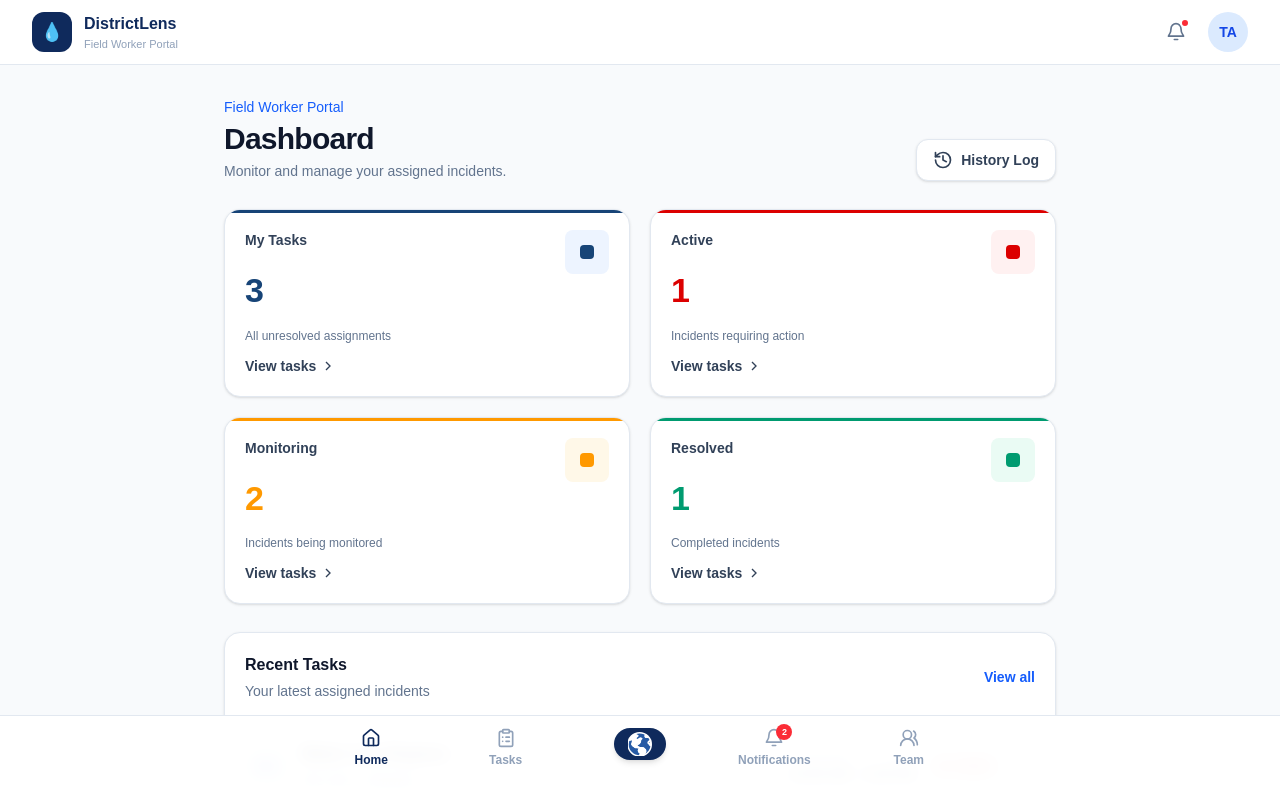
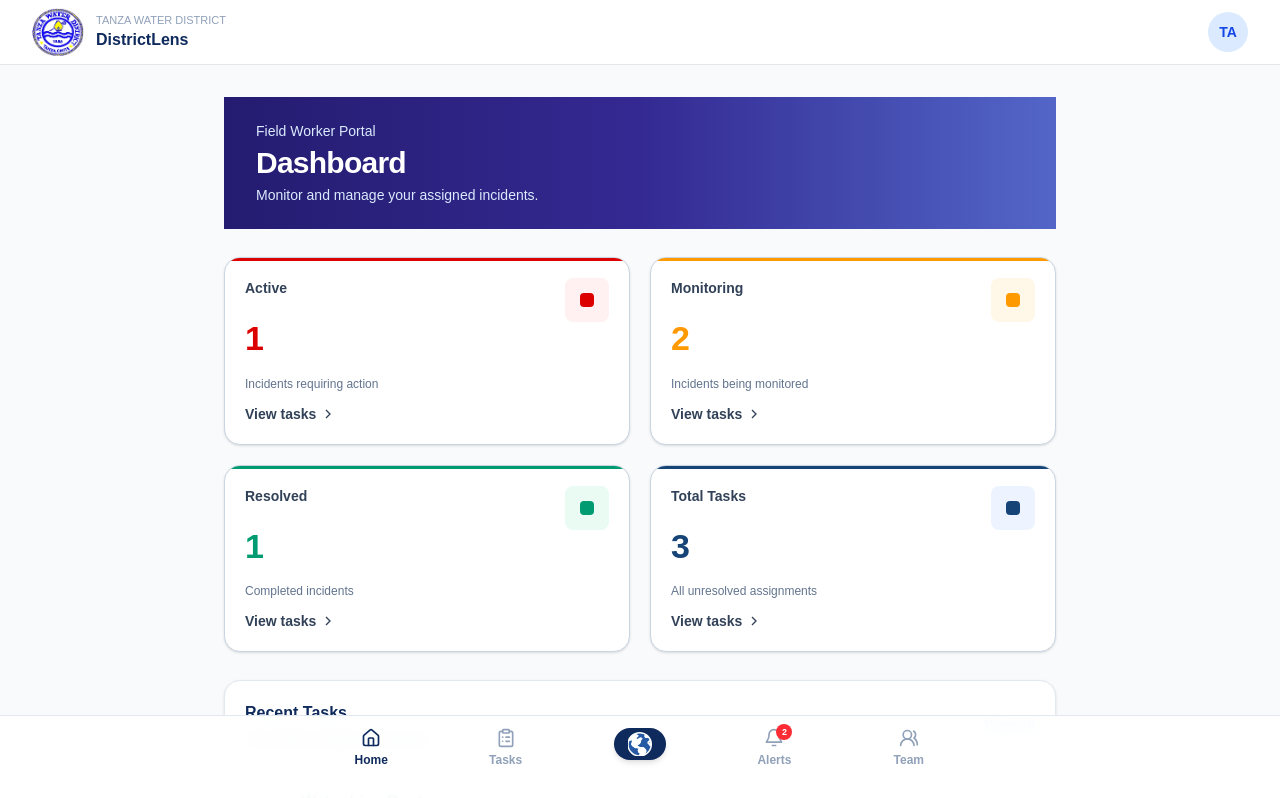
Before and after one commit to vincent23/districtlens_field_worker, a Next.js app: page / in a window 1280 px wide. Shown: the top 798 px of the page. Built offline with nearby package versions, Linux system fonts and the light colour scheme.

Commit message:
Changes some UI

```diff
--- a/app/components/fieldworker.tsx
+++ b/app/components/fieldworker.tsx
@@ -772,38 +772,37 @@ export default function FieldWorkerShell({
     >
       <div className="min-h-screen bg-slate-50 pb-24 text-slate-900">
         {/* TOP BAR */}
-        <header className="sticky top-0 z-40 border-b border-slate-200 bg-white/95 backdrop-blur">
+        <header className="sticky top-0 z-40 border-b border-gray-200 bg-white/95 backdrop-blur">
           <div className="mx-auto flex h-16 w-full max-w-7xl items-center justify-between px-3 sm:px-6 lg:px-8">
             <Link
               href="/"
               onClick={() => setSelectedTask(null)}
               className="flex min-w-0 items-center gap-2 sm:gap-3"
             >
-              <div className="flex h-9 w-9 shrink-0 items-center justify-center rounded-xl bg-[#0f2a5c] text-base font-black text-white sm:h-10 sm:w-10 sm:text-lg">
-                💧
-              </div>
+              <img
+                src="./Icons/tanza logo.webp"
+                alt="Tanza Water District Logo"
+                className="h-13 w-13 object-contain"
+              />
               <div className="min-w-0 text-left">
+                <p className="text-[11px] text-slate-400">
+                  TANZA WATER DISTRICT
+                </p>
                 <p className="whitespace-nowrap text-sm font-bold text-[#0f2a5c] sm:text-base">
                   DistrictLens
                 </p>
-                <p className="text-[11px] text-slate-400">Field Worker Portal</p>
               </div>
             </Link>
 
             <div className="flex shrink-0 items-center gap-1 sm:gap-3">
+
               <Link
-                href="/notification"
-                className="relative rounded-xl p-2 text-slate-500 transition hover:bg-slate-100 hover:text-[#0f2a5c] sm:p-2.5"
+                href="/team"
+                onClick={() => setSelectedTask(null)}
+                className="flex h-9 w-9 shrink-0 items-center justify-center rounded-full bg-blue-100 text-xs font-bold text-blue-700 sm:h-10 sm:w-10 sm:text-sm"
               >
-                <Icon name="notification" className="h-5 w-5" />
-                {unreadNotifications > 0 && (
-                  <span className="absolute right-1.5 top-1.5 h-2.5 w-2.5 rounded-full border-2 border-white bg-red-500" />
-                )}
+                TA
               </Link>
-
-              <div className="flex h-9 w-9 shrink-0 items-center justify-center rounded-full bg-blue-100 text-xs font-bold text-blue-700 sm:h-10 sm:w-10 sm:text-sm">
-                TA
-              </div>
             </div>
           </div>
         </header>
@@ -883,7 +882,7 @@ export default function FieldWorkerShell({
                   </span>
                 )}
               </div>
-              Notifications
+              Alerts
             </Link>
 
             <Link
--- a/app/map/page.tsx
+++ b/app/map/page.tsx
@@ -148,11 +148,11 @@ export default function MapPage() {
 
           <div>
 
-            <p className="text-[10px] font-bold uppercase tracking-[0.2em] text-blue-700">
+            <p className="text-[10px] font-bold uppercase tracking-[0.2em] text-slate-500">
               Field Worker Portal
             </p>
 
-            <h1 className="mt-2 text-2xl font-bold tracking-tight text-slate-900 sm:text-3xl">
+            <h1 className="mt-2 text-2xl font-bold tracking-tight text-[#0f2a5c] sm:text-3xl">
               Tanza Water Service Map
             </h1>
 
@@ -529,7 +529,7 @@ export default function MapPage() {
                 Latest Updates
               </p>
 
-              <h2 className="mt-1 text-sm font-bold text-slate-900">
+              <h2 className="mt-1 text-sm font-bold text-[#0f2a5c]">
                 Recent Reports
               </h2>
 
@@ -574,7 +574,7 @@ export default function MapPage() {
 
                         <div className="flex items-center justify-between gap-2">
 
-                          <p className="text-xs font-semibold text-slate-800">
+                          <p className="text-xs font-semibold text-[#0f2a5c]">
                             {report.barangay}
                           </p>
 
--- a/app/notification/page.tsx
+++ b/app/notification/page.tsx
@@ -35,15 +35,15 @@ export default function NotificationsPage() {
 
   return (
     <div className="space-y-6">
-      <div className="flex flex-col justify-between gap-3 sm:flex-row sm:items-end">
+      <div className="flex flex-col justify-between gap-3 bg-linear-to-r from-[#241C70] via-[#342992] to-[#5366C8] px-6 py-6 sm:px-8 sm:flex-row sm:items-end">
         <div>
-          <p className="text-sm font-medium text-blue-600">
+          <p className="text-sm font-medium text-blue-100">
             Field Worker Portal
           </p>
-          <h1 className="mt-1 text-2xl font-bold text-slate-900 sm:text-3xl">
+          <h1 className="mt-1 text-2xl font-bold text-white sm:text-3xl">
             Notifications
           </h1>
-          <p className="mt-1 text-sm text-slate-500">
+          <p className="mt-1 text-sm text-blue-100">
             Stay updated with your assigned incidents.
           </p>
         </div>
@@ -51,13 +51,13 @@ export default function NotificationsPage() {
         <div className="flex flex-wrap gap-2">
           <button
             onClick={markNotificationsRead}
-            className="w-fit rounded-xl border border-slate-200 bg-white px-4 py-2.5 text-sm font-semibold text-slate-600 transition hover:border-blue-200 hover:text-blue-600"
+            className="w-fit rounded-xl border border-slate-200 bg-white/10 backdrop-blur-md border border-white/20 text-white px-4 py-2.5 text-sm font-semibold text-slate-600 transition hover:border-blue-200 hover:text-blue-600"
           >
             Mark all as read
           </button>
           <button
             onClick={deleteReadNotifications}
-            className="w-fit rounded-xl border border-red-200 bg-white px-4 py-2.5 text-sm font-semibold text-red-600 transition hover:border-red-300 hover:bg-red-50"
+            className="w-fit rounded-xl border border-red-200 bg-white/10 backdrop-blur-md border border-white/20 text-white px-4 py-2.5 text-sm font-semibold text-red-600 transition hover:border-red-300 hover:bg-red-50"
           >
             Delete read
           </button>
--- a/app/page.tsx
+++ b/app/page.tsx
@@ -51,7 +51,7 @@ function DashboardCard({
     <Link
       href={href}
       onClick={onClick}
-      className="group relative block min-h-[180px] w-full overflow-hidden rounded-2xl border border-slate-200 bg-white p-5 text-left shadow-sm transition-all duration-200 hover:-translate-y-1 hover:shadow-lg"
+      className="group relative block min-h-[180px] rounded-2xl w-full overflow-hidden border border-slate-300 bg-white p-5 text-left shadow-sm transition-all duration-200 hover:-translate-y-1 hover:shadow-lg"
     >
       {/* Background image: visible on hover */}
       {background && (
@@ -157,27 +157,27 @@ export default function HomePage() {
   return (
     <div className="space-y-7">
       {/* Header */}
-      <div className="flex flex-col justify-between gap-4 sm:flex-row sm:items-end">
+      <div className="flex flex-col justify-between gap-4 sm:flex-row sm:items-end bg-linear-to-r from-[#241C70] via-[#342992] to-[#5366C8] px-6 py-6 sm:px-8">
         <div>
-          <p className="text-sm font-medium text-blue-600">
+          <p className="text-sm font-medium text-blue-100">
             Field Worker Portal
           </p>
-          <h1 className="mt-1 text-2xl font-bold tracking-tight text-slate-900 sm:text-3xl">
+          <h1 className="mt-1 text-2xl font-bold tracking-tight text-white sm:text-3xl">
             Dashboard
           </h1>
-          <p className="mt-1 text-sm text-slate-500">
+          <p className="mt-1 text-sm text-blue-100">
             Monitor and manage your assigned incidents.
           </p>
         </div>
 
-        <Link
+        {/* <Link
           href="/history"
           onClick={() =>
             setHistoryLogs((current) =>
               current.map((log) => ({ ...log, read: true }))
             )
           }
-          className="relative flex w-fit items-center gap-2 rounded-xl border border-slate-200 bg-white px-4 py-2.5 text-sm font-semibold text-slate-700 shadow-sm transition hover:border-blue-200 hover:text-blue-600"
+          className="relative flex w-fit items-center gap-2 rounded-xl border border-slate-200 bg-white px-4 py-2.5 text-sm font-semibold text-slate-500 shadow-sm transition hover:border-blue-200 hover:text-blue-600"
         >
           <Icon name="history" className="h-5 w-5" />
           History Log
@@ -186,21 +186,11 @@ export default function HomePage() {
               {unreadHistoryCount}
             </span>
           )}
-        </Link>
+        </Link> */}
       </div>
 
       {/* Dashboard Cards */}
       <section className="grid grid-cols-2 grid-rows-2 gap-5">
-        <DashboardCard
-          href="/task"
-          title="My Tasks"
-          count={myTasks.length}
-          description="All unresolved assignments"
-          background="hover:bg-slate-50"
-          onClick={() => {
-            setTaskFilter("All");
-          }}
-        />
         <DashboardCard
           href="/task"
           title="Active"
@@ -231,14 +221,24 @@ export default function HomePage() {
             setTaskFilter("Resolved");
           }}
         />
+        <DashboardCard
+          href="/task"
+          title="Total Tasks"
+          count={myTasks.length}
+          description="All unresolved assignments"
+          background="hover:bg-slate-50"
+          onClick={() => {
+            setTaskFilter("All");
+          }}
+        />
       </section>
 
       {/* Recent Tasks */}
-      <section className="overflow-hidden rounded-2xl border border-slate-200 bg-white shadow-sm">
+      <section className="overflow-hidden border border-slate-200 rounded-2xl bg-white shadow-sm">
         <div className="flex flex-col justify-between gap-3 border-b border-slate-100 p-5 sm:flex-row sm:items-center">
           <div>
-            <h2 className="font-bold text-slate-900">Recent Tasks</h2>
-            <p className="mt-1 text-sm text-slate-500">
+            <h2 className="font-bold text-[#0f2a5c]">Recent Tasks</h2>
+            <p className="mt-1 text-sm text-[#0f2a5c]">
               Your latest assigned incidents
             </p>
           </div>
@@ -258,11 +258,11 @@ export default function HomePage() {
               className="flex w-full min-w-0 flex-col gap-3 p-4 text-left transition hover:bg-slate-50 sm:p-5 md:flex-row md:items-center md:justify-between"
             >
               <div className="flex min-w-0 flex-1 items-center gap-3">
-                <div className="flex h-10 w-10 shrink-0 items-center justify-center rounded-xl bg-blue-50 text-sm font-bold text-blue-700 sm:h-11 sm:w-11">
+                <div className="flex h-10 w-10 shrink-0 items-center justify-center bg-blue-50 text-sm font-bold text-blue-700 sm:h-11 sm:w-11">
                   {task.id.replace("INC-", "")}
                 </div>
                 <div className="min-w-0 flex-1">
-                  <p className="truncate font-semibold text-slate-900">
+                  <p className="truncate font-semibold text-[#0f2a5c]">
                     {task.type}
                   </p>
                   <p className="mt-1 truncate text-xs text-slate-500 sm:text-sm">
@@ -276,13 +276,13 @@ export default function HomePage() {
                   <p className="text-[10px] text-slate-400 sm:text-xs">
                     Uploaded
                   </p>
-                  <p className="text-xs font-semibold text-slate-700 sm:text-sm">
+                  <p className="text-xs font-semibold text-[#0f2a5c] sm:text-sm">
                     {task.time}
                   </p>
                 </div>
                 <div className="shrink-0 text-left md:text-right">
                   <p className="text-[10px] text-slate-400 sm:text-xs">ETR</p>
-                  <p className="text-xs font-semibold text-slate-700 sm:text-sm">
+                  <p className="text-xs font-semibold text-[#0f2a5c] sm:text-sm">
                     {task.etr}
                   </p>
                 </div>
--- a/app/task/page.tsx
+++ b/app/task/page.tsx
@@ -85,7 +85,7 @@ export default function TasksPage() {
   return (
     <div className="space-y-6">
       <div>
-        <p className="text-sm font-medium text-blue-600">
+        <p className="text-sm font-medium text-slate-500">
           Field Worker Portal
         </p>
         <h1 className="mt-1 text-2xl font-bold text-slate-900 sm:text-3xl">
--- a/app/team/page.tsx
+++ b/app/team/page.tsx
@@ -9,10 +9,10 @@ export default function TeamPage() {
   return (
     <div className="space-y-6">
       <div>
-        <p className="text-sm font-medium text-blue-600">
+        <p className="text-sm font-medium text-slate-500">
           Field Worker Portal
         </p>
-        <h1 className="mt-1 text-2xl font-bold text-slate-900 sm:text-3xl">
+        <h1 className="mt-1 text-2xl font-bold text-[#0f2a5c] sm:text-3xl">
           Team Profile
         </h1>
         <p className="mt-1 text-sm text-slate-500">
@@ -20,32 +20,32 @@ export default function TeamPage() {
         </p>
       </div>
 
-      <section className="overflow-hidden rounded-2xl bg-[#0f2a5c] p-6 text-white shadow-sm">
+      <section className="border border-[#4438A8] bg-linear-to-r from-[#241C70] via-[#342992] to-[#5366C8] px-6 py-6 sm:px-8">
         <div className="flex flex-col justify-between gap-5 sm:flex-row sm:items-center">
           <div>
-            <p className="text-sm font-medium text-blue-200">Current Team</p>
-            <h2 className="mt-1 text-2xl font-bold">Team Alpha</h2>
+            <p className="text-sm font-medium text-blue-100">Current Team</p>
+            <h2 className="mt-1 text-3xl text-white font-bold">Team Alpha</h2>
             <p className="mt-1 text-sm text-blue-100">Field Operations Team</p>
           </div>
         </div>
       </section>
 
       <section className="grid grid-cols-1 gap-4 sm:grid-cols-1">
-        <button className="relative flex items-center gap-2 rounded-xl border border-slate-200 bg-white px-4 py-2.5 text-sm font-semibold text-slate-700 shadow-sm transition hover:border-blue-200 hover:text-blue-600">
+        <button className="relative flex items-center gap-2 rounded-xl border border-slate-200 bg-white px-4 py-2.5 text-sm font-semibold text-slate-500 shadow-sm transition hover:border-blue-200 hover:text-blue-600">
           <Icon name="task" className="h-5 w-5" />
           Change Password
         </button>
 
         <Link
           href="/history"
-          className="relative flex items-center gap-2 rounded-xl border border-slate-200 bg-white px-4 py-2.5 text-sm font-semibold text-slate-700 shadow-sm transition hover:border-blue-200 hover:text-blue-600"
+          className="relative flex items-center gap-2 rounded-xl border border-slate-200 bg-white px-4 py-2.5 text-sm font-semibold text-slate-500 shadow-sm transition hover:border-blue-200 hover:text-blue-600"
         >
           <Icon name="history" className="h-5 w-5" />
           History Log
         </Link>
 
 
-        <button className="relative flex items-center gap-2 rounded-xl border border-slate-200 bg-white px-4 py-2.5 text-sm font-semibold text-slate-700 shadow-sm transition hover:border-blue-200 hover:text-blue-600">
+        <button className="relative flex items-center gap-2 rounded-xl border border-slate-200 bg-white px-4 py-2.5 text-sm font-semibold text-slate-500 shadow-sm transition hover:border-blue-200 hover:text-blue-600">
           <Icon name="logout" className="h-5 w-5" />
           Logout
         </button>
```
Also changed, not shown: public/Icons/tanza logo.webp (added).
